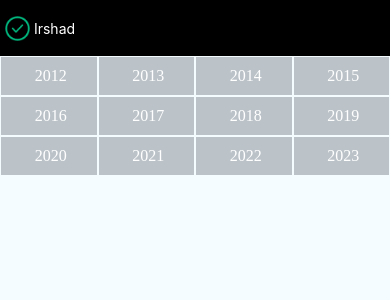
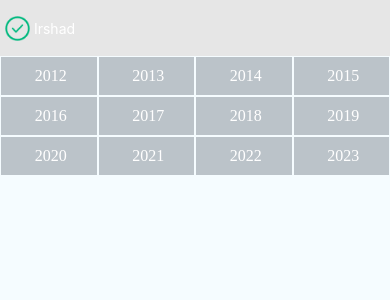
Before and after one commit to irshadvali/CustomCalender, a React Native app: screen / in a window 390 px wide. Shown: the top 300 px of the page. Built offline with nearby package versions, Linux system fonts and the light colour scheme.

Commit message:
header color

```diff
--- a/src/components/YearsAndMonths.js
+++ b/src/components/YearsAndMonths.js
@@ -48,7 +48,7 @@ class YearsAndMonths extends Component {
   render() {
     return (
       <View style={styles.container}>
-        <Header>
+        <Header backgroundColor={"#e6e6e6"}>
           <Header.LeftHeaderElem>
             <Image
               style={buttonStyle.imageStructure}
--- a/src/core_components/Header.js
+++ b/src/core_components/Header.js
@@ -8,12 +8,22 @@ class Header extends Component {
     if (this.props.children.length > 3) {
       throw new Error("Can not add more than 3 childrens");
     }
-    return <View style={styles.headerContainer}>{this.props.children}</View>;
+    return (
+      <View
+        style={[
+          styles.headerContainer,
+          { backgroundColor: this.props.backgroundColor }
+        ]}
+      >
+        {this.props.children}
+      </View>
+    );
   }
 }
 
 Header.propTypes = {
-  children: PropTypes.any
+  children: PropTypes.any,
+  backgroundColor: PropTypes.string
 };
 
 class LeftHeaderElem extends Component {
```
